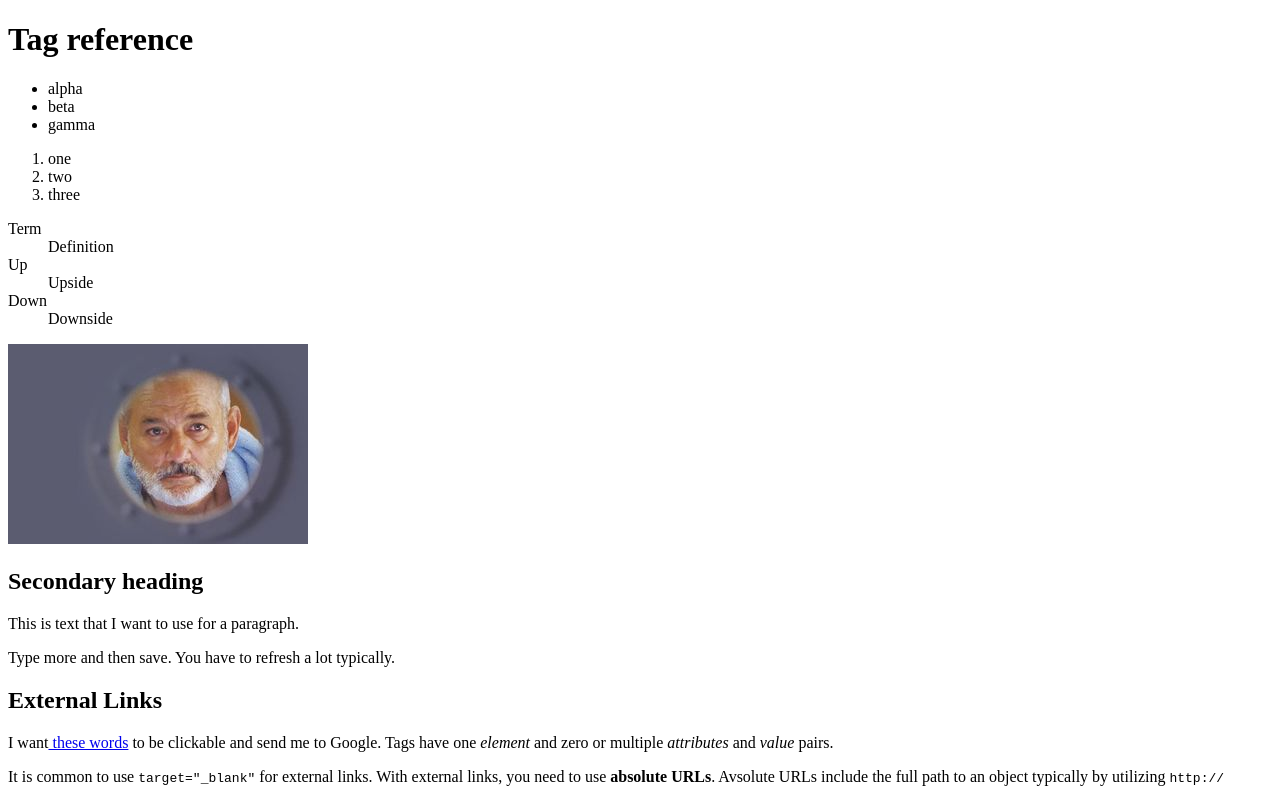
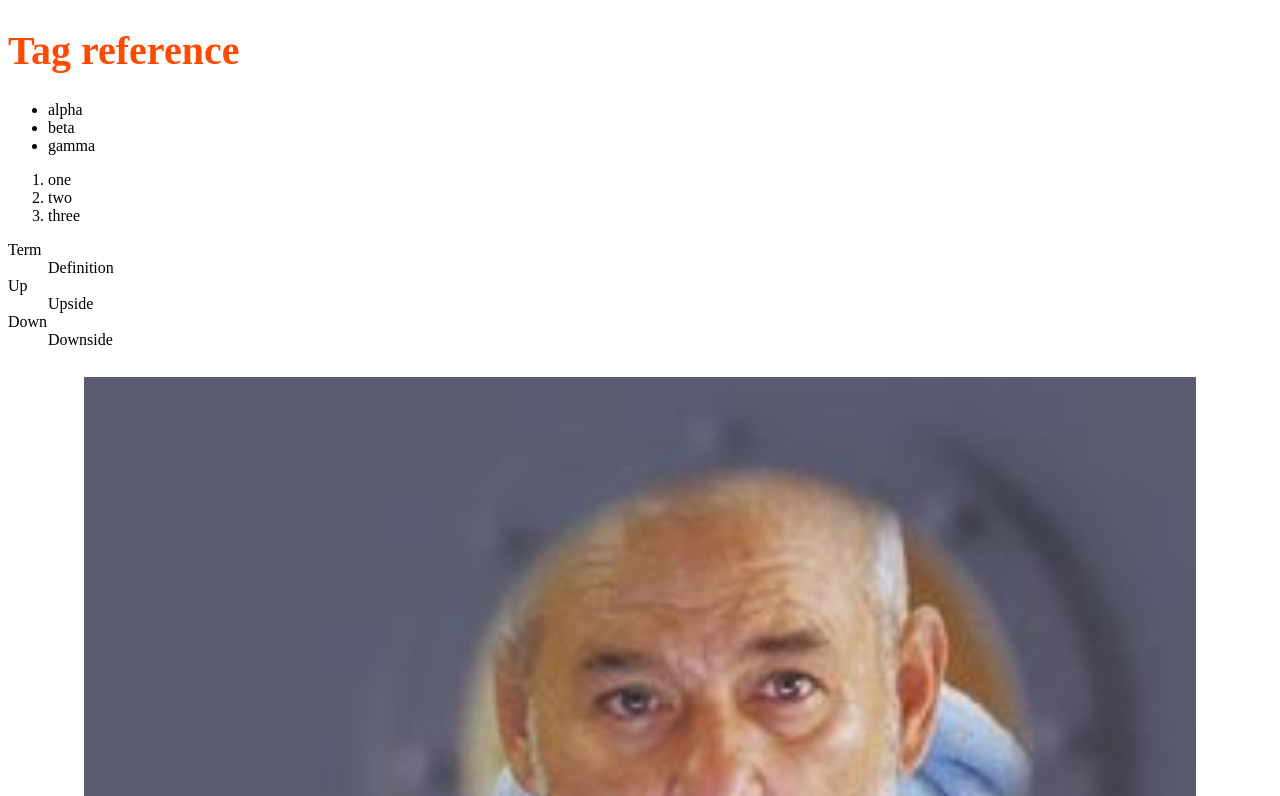
Before and after one commit to agmedina02/agmedina02.github.io, a plain HTML site: page index.html in a window 1280 px wide. Shown: the top 796 px of the page. Drawn offline with Linux system fonts and the light colour scheme.

Commit message:
basic css

```diff
--- /dev/null
+++ b/CSS/base.css
@@ -0,0 +1,25 @@
+* {
+    box-sizing: border-box;
+}
+
+h1 {
+    color:#ff4a00;
+    font-size: 40px;
+}
+h2{
+    font-size: 22px;
+    color:#0021a5;
+}
+
+p {
+    font-family: arial, helvetica, sans-serif;
+    font-size: 16px;
+    line-height: 22px;
+}
+
+img {
+    border: 5p solid #cccccc;
+    margin: 0 5% 0 5%;
+    padding: 1%;
+    width: 90%;
+}
--- a/index.html
+++ b/index.html
@@ -1,8 +1,9 @@
 <!DOCTYPE html>
 <html>
     <head>
-        <title>List and Tables</title>
+        <title>CSS</title>
         <meta http-equiv="content-type" content="text/html; charset=UTF-8" />
+        <link rel="stylesheet" href="css/base.css" />
 </head>
 <body>
      <h1>Tag reference</h1>
```
